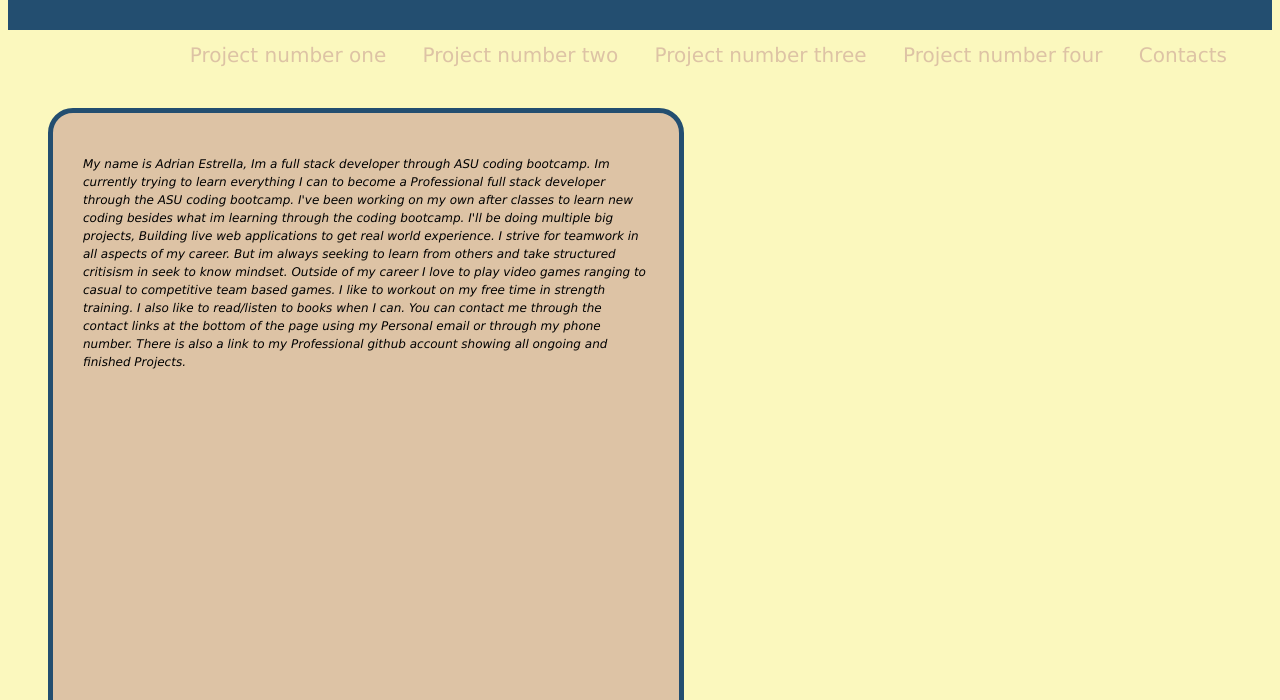
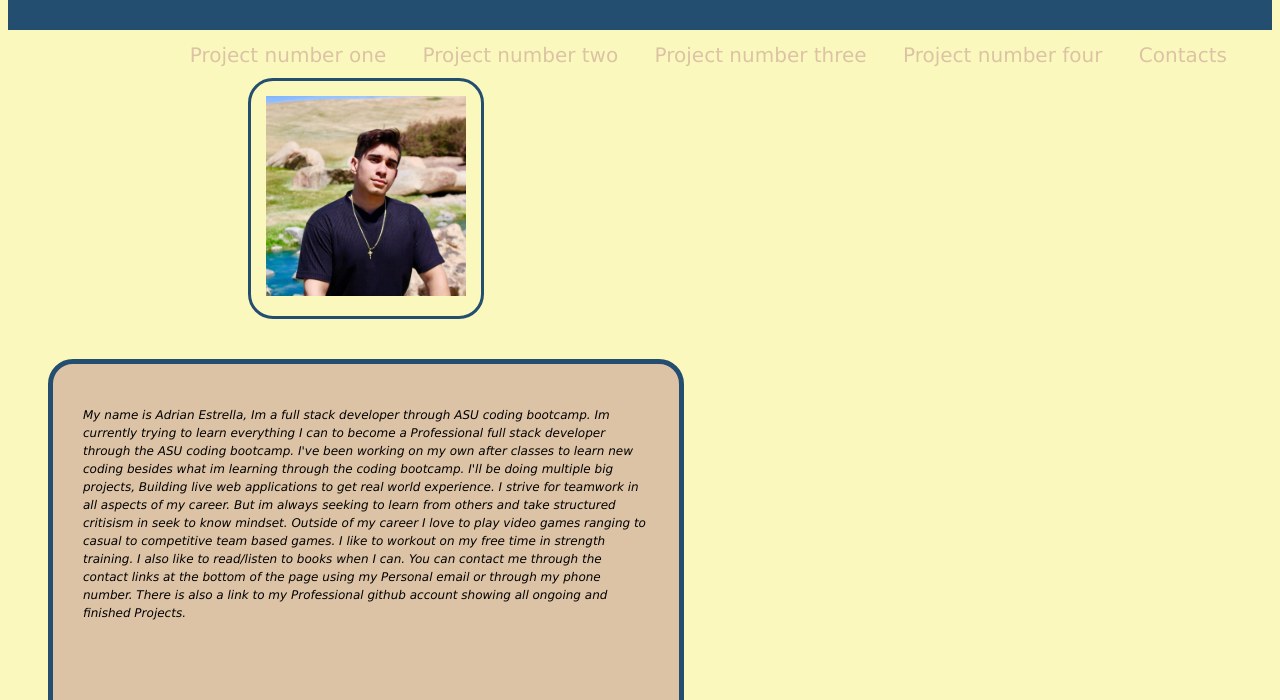
Before and after one commit to aestrella0140/challenge-two, a plain HTML site: page index.html in a window 1280 px wide. Shown: the part 100-800 px from the top of the page. Drawn offline with Linux system fonts and the light colour scheme.

Commit message:
added profile picture

```diff
--- a/assets/style.css
+++ b/assets/style.css
@@ -62,6 +62,18 @@ main {
     margin-top: 3%;
 }
 
+.profile-picture {
+    flex: 1 0 100px;
+    margin: 25px;
+    padding: 15px;
+    border-style: solid;
+    border-radius: 25px;
+    border-color: var(--royal-blue);
+    margin: auto;
+    text-align: center;
+    margin-top: 10px;
+}
+
 #bio {
     padding: 30px;
     margin: 40px;
--- a/index.html
+++ b/index.html
@@ -36,6 +36,9 @@
     </header>
 
     <main id="content">
+        <section id="profile-picture" class="profile-picture">
+        <img src="./assets/images/thumbnail_IMG_0780.jpg" width="200" height="200">
+        </section>
         <section id="bio" class="biography">
             <p>
                 My name is Adrian Estrella, Im a full stack developer through ASU coding bootcamp. Im currently trying to learn everything I can to become a Professional full stack developer through the ASU coding bootcamp. I've been working on my own after classes to learn new coding besides what im learning through the coding bootcamp. I'll be doing multiple big projects, Building live web applications to get real world experience. I strive for teamwork in all aspects of my career. But im always seeking to learn from others and take structured critisism in seek to know mindset. Outside of my career I love to play video games ranging to casual to competitive team based games. I like to workout on my free time in strength training. I also like to read/listen to books when I can. You can contact me through the contact links at the bottom of the page using my Personal email or through my phone number. There is also a link to my Professional github account showing all ongoing and finished Projects.
```
Also changed, not shown: assets/images/thumbnail_IMG_0780.jpg (added).
